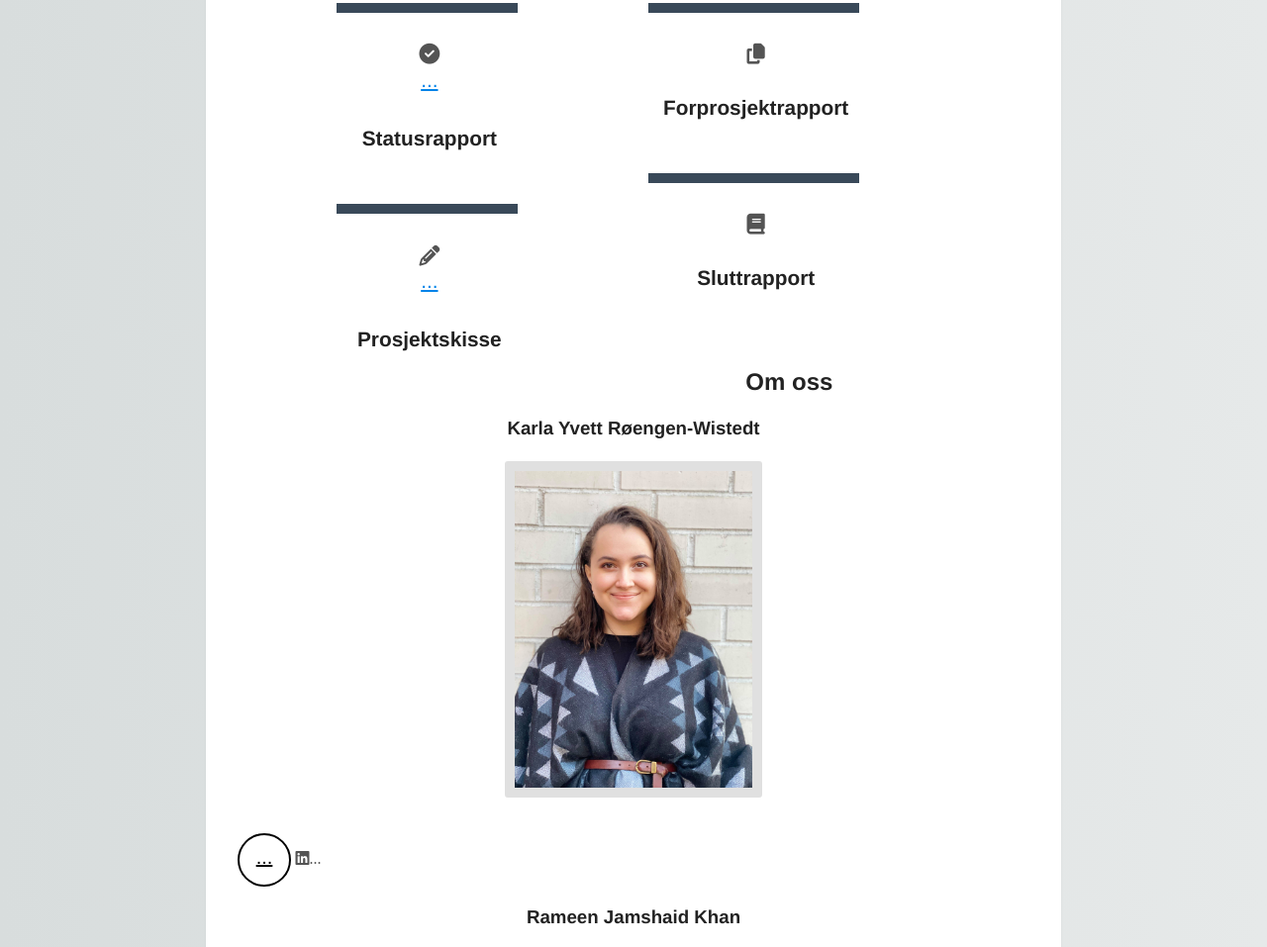
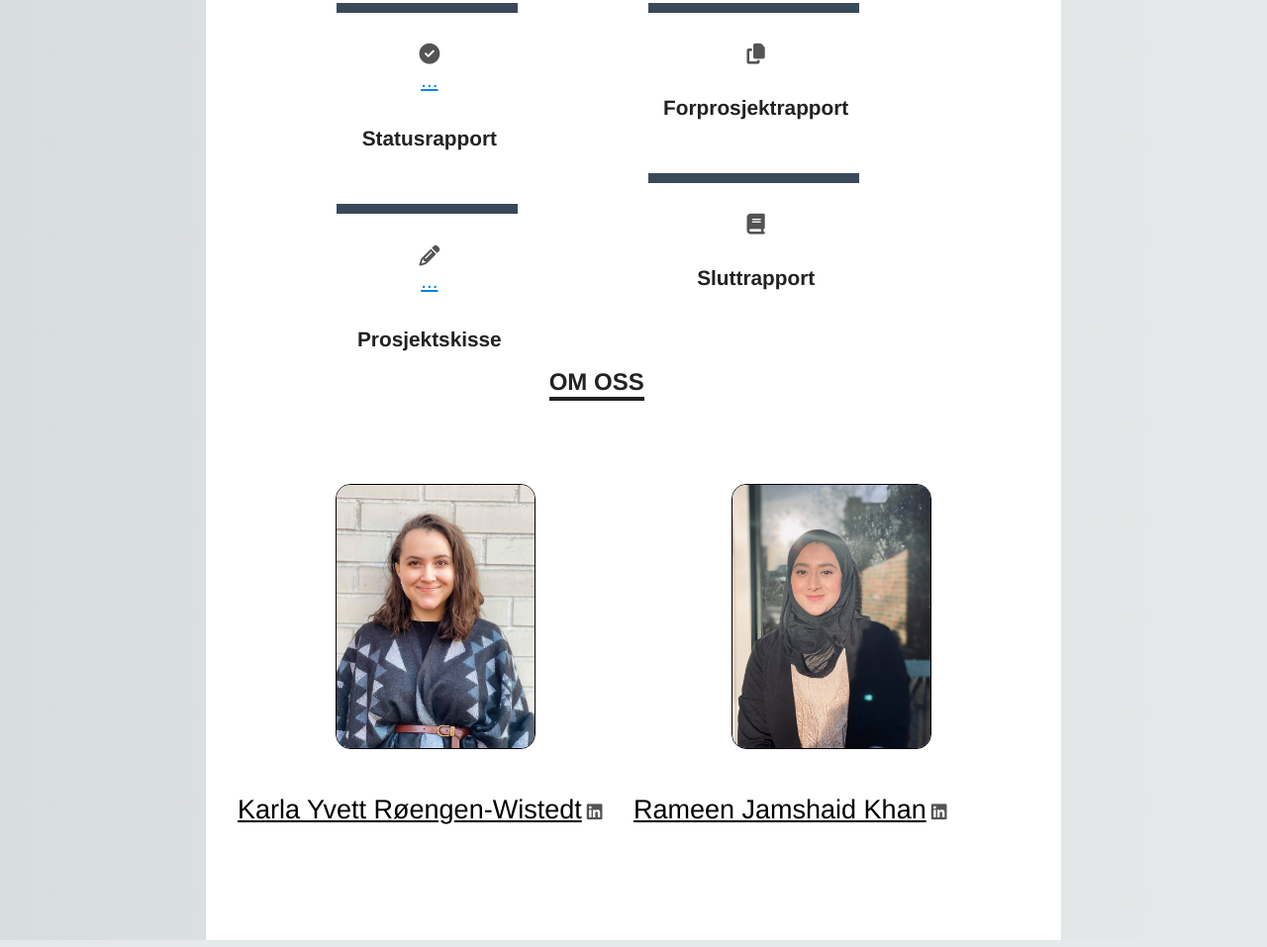
Before and after one commit to KYRW123/bachelor-website, a plain HTML site: page index.html in a window 1280 px wide. Shown: the part 936-1893 px from the top of the page at 99% size. Drawn offline with Linux system fonts and the light colour scheme.

Commit message:
om oss - på plass

```diff
--- a/index.html
+++ b/index.html
@@ -110,21 +110,31 @@ Prosjektet går ut på å utvikle et helhetlig system for å få oversikt over l
         <br/>
         <br/>
 
-        <h2>Om oss</h2>
+        <div class="about">
+        <h2 id="Om oss">Om oss</h2>
+        </div>
 
         <div class="team">
-        <h3>Karla Yvett Røengen-Wistedt</h3>
-        <img src="82447142_488348351871541_1614925553180082176_n.jpg" style="width:30%">
-        <a href="https://www.linkedin.com/in/karla-yvett-r%C3%B8engen-wistedt-b500b614a/" class="linkedin-knapp">...</a>
-        <i class="fab fa-linkedin">...</i>
 
-            <h3>Rameen Jamshaid Khan</h3>
 
-            <img src="82099586_1499940820168806_1571586429765550080_n.jpg" style="width:30%">
+            <div class="Karla">
+                <img src="82447142_488348351871541_1614925553180082176_n.jpg" style="width:200px">
+                <a href="https://www.linkedin.com/in/karla-yvett-r%C3%B8engen-wistedt-b500b614a/" class="linkedin-knapp">Karla Yvett Røengen-Wistedt</a>
+                <i class="fab fa-linkedin"></i>
 
-            <div class="li">
-            <a href="https://www.linkedin.com/in/rameen-j-khan-494850181/" class="linkedin-knapp"><i class="fa fa-fw fa-linkedin"></i></a>
-                </div>
+            </div>
+
+            <div class="Mellomrom"></div>
+
+
+
+            <div class="Rameen">
+                <img src="82099586_1499940820168806_1571586429765550080_n.jpg" style="width:200px">
+                <a href="https://www.linkedin.com/in/rameen-j-khan-494850181/" class="linkedin-knapp">Rameen Jamshaid Khan</a>
+                <i class="fab fa-linkedin"></i>
+
+
+            </div>
 
 </div>
     </body>
--- a/main.css
+++ b/main.css
@@ -50,7 +50,16 @@ body {
     flex-wrap: wrap;
 }
 
-bilde {
+.navbar-container .navbar .navbar-buttons-container .navbar-button {
+    box-sizing: border-box;
+    margin-left: 2em;
+    color: #F2F2F2;
+    padding: 1em;
+    font-size: 0.9em;
+    text-transform: uppercase;
+}
+
+    bilde {
     position: relative;
     display: block;
     margin: 0 auto;
@@ -127,14 +136,56 @@ padding-left: 5px;
     padding-left: 100px;
 }
 
+.about h2 {
+    text-transform: uppercase;
+    display: inline-block;
+    border-bottom: 4px solid;
+}
+
+.team {
+    display: flex;
+    min-width: 5;
+    word-wrap: break-word;
+    background-color: #fff;
+    background-clip: border-box;
+    border-radius: 50%;
+}
+
+.Karla {
+    float: left;
+    width: calc(100% / 2);
+    overflow: hidden;
+    padding: 40px 0;
+    font-size: 18px;
+}
+
+.Karla img {
+    width: 240px;
+    border-radius: 15px;
+    border: 1px solid black;
+}
+
+.Rameen {
+    float: left;
+    width: calc(100% / 2);
+    overflow: hidden;
+    padding: 40px 0;
+    font-size: 18px;
+}
+
+.Rameen img {
+    width: 240px;
+    border-radius: 15px;
+    border: 1px solid black;
+}
+
+
+
 .linkedin-knapp {
     display: inline-block;
     height: 50px;
-    width: 50px;
-    border: 2px solid black;
-    border-radius: 100%;
     text-align: center;
-    font-size: 20px;
+    font-size: 27px;
     line-height: 45px;
     color: black;
     background: transparent;
```
